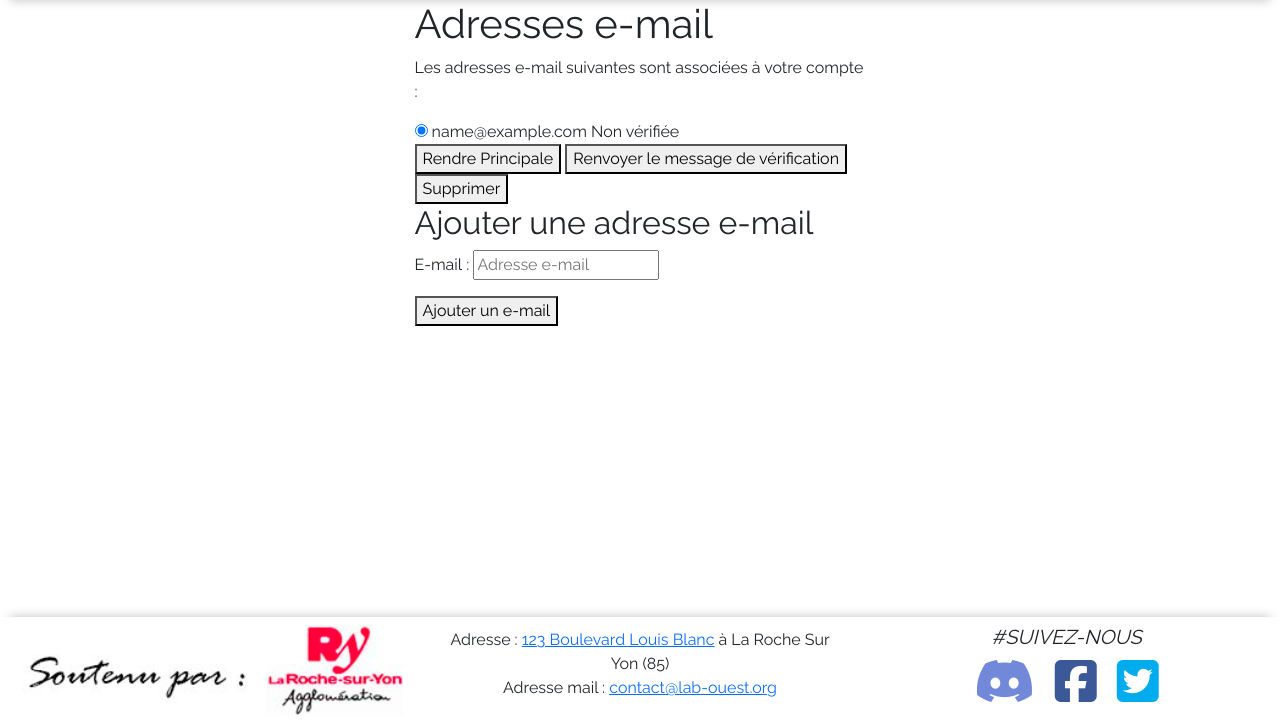
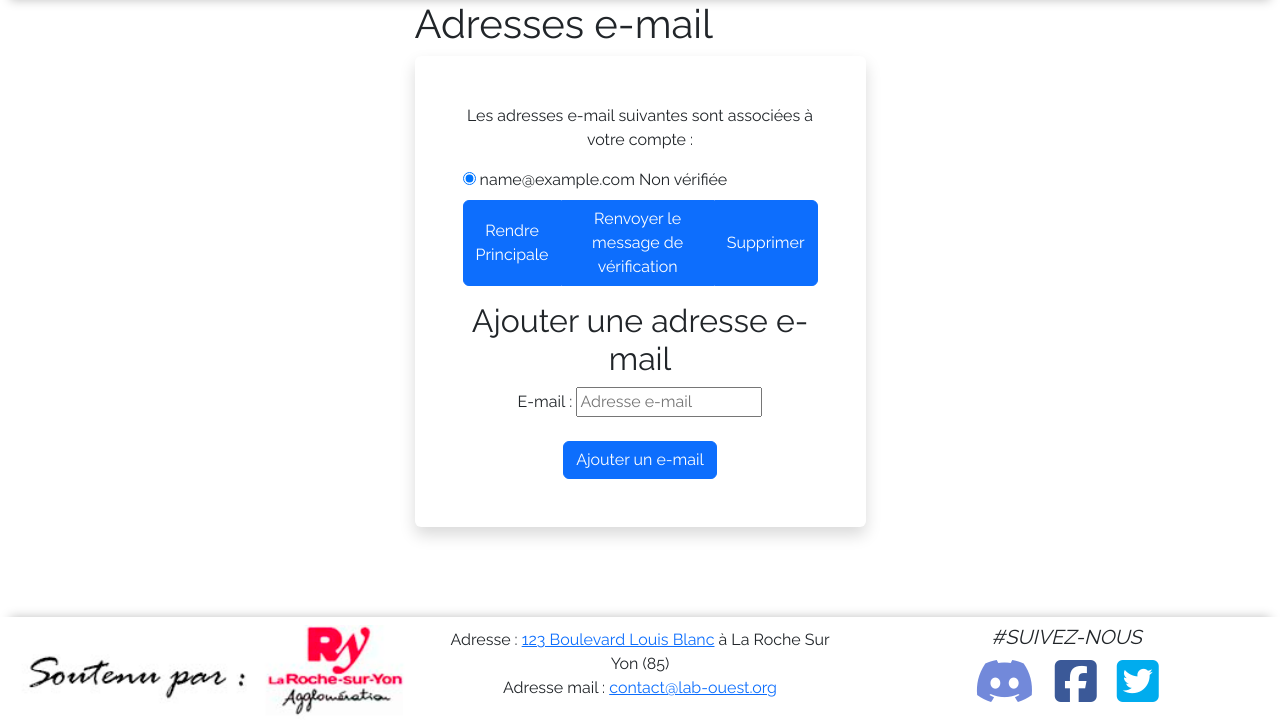
Before and after one commit to Year-End-Project-2022/Year-End-Project, a Django app: page /accounts/email/ in a window 1280 px wide. Shown: the part 72-800 px from the top of the page. Run offline with Django 3.2, Linux system fonts and the light colour scheme; the visitor is signed in with stand-in values (Sample User, id 1); data comes from the database, SQL or seed files in the repository; parts of the project's set-up code (start-up, migrations or seed data) failed here and were passed over; some libraries are stand-ins or nearby versions.

Commit message:
add bootstrap template email page

```diff
--- a/app/templates/login/account/email.html
+++ b/app/templates/login/account/email.html
@@ -6,8 +6,11 @@
 
 {% block content %}
     <h1>{% trans "E-mail Addresses" %}</h1>
+
+<div class="bg-white rounded shadow p-5 d-flex justify-content-center flex-column">
+
 {% if user.emailaddress_set.all %}
-<p>{% trans 'The following e-mail addresses are associated with your account:' %}</p>
+<p class="text-center">{% trans 'The following e-mail addresses are associated with your account:' %}</p>
 
 <form action="{% url 'account_email' %}" class="email_list" method="post">
 {% csrf_token %}
@@ -30,10 +33,10 @@
 </div>
   {% endfor %}
 
-<div class="buttonHolder">
-      <button class="secondaryAction" type="submit" name="action_primary" >{% trans 'Make Primary' %}</button>
-      <button class="secondaryAction" type="submit" name="action_send" >{% trans 'Re-send Verification' %}</button>
-      <button class="primaryAction" type="submit" name="action_remove" >{% trans 'Remove' %}</button>
+<div class="buttonHolder btn-group">
+      <button class="secondaryAction btn btn-primary mx-auto mt-2" type="submit" name="action_primary" >{% trans 'Make Primary' %}</button>
+      <button class="secondaryAction btn btn-primary mx-auto mt-2" type="submit" name="action_send" >{% trans 'Re-send Verification' %}</button>
+      <button class="primaryAction btn btn-primary mx-auto mt-2" type="submit" name="action_remove" >{% trans 'Remove' %}</button>
 </div>
 
 </fieldset>
@@ -45,14 +48,16 @@
 {% endif %}
 
   {% if can_add_email %}
-    <h2>{% trans "Add E-mail Address" %}</h2>
+    <h2 class="text-center mt-3">{% trans "Add E-mail Address" %}</h2>
 
-    <form method="post" action="{% url 'account_email' %}" class="add_email">
+    <form method="post" action="{% url 'account_email' %}" class="add_email mx-auto d-flex justify-content-center flex-column">
         {% csrf_token %}
         {{ form.as_p }}
-        <button name="action_add" type="submit">{% trans "Add E-mail" %}</button>
+        <button name="action_add" class="btn btn-primary mx-auto mt-2" type="submit">{% trans "Add E-mail" %}</button>
     </form>
   {% endif %}
+
+</div>
 
 {% endblock %}
 
```
